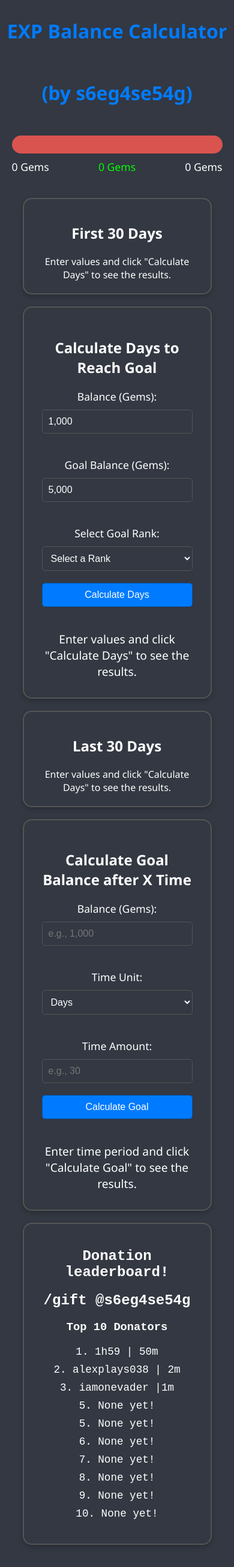
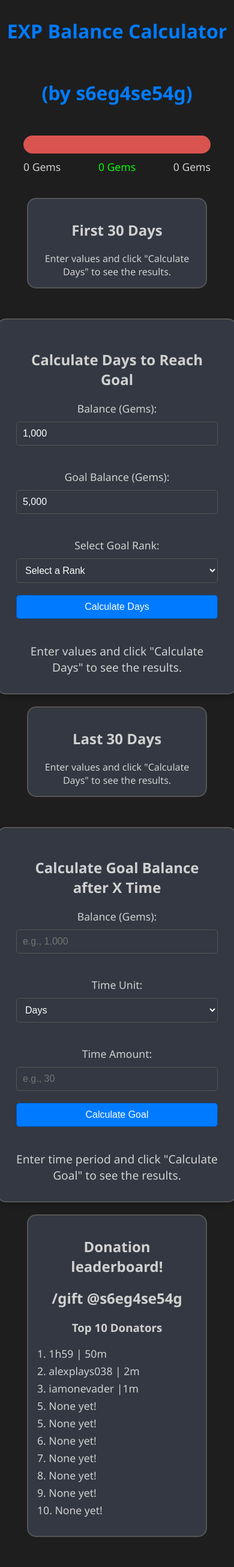
Before and after one commit to idk1251/idk1251.github.io, a PHP site: page / in a window 390 px wide. Shown: the whole page at 60% size. Before the commit the page ends 2576 px from the top, so only its background shows below. Run offline with PHP 8.4, Linux system fonts and the light colour scheme.

Commit message:
Update styles.css

```diff
--- a/styles.css
+++ b/styles.css
@@ -139,55 +139,32 @@ button:hover {
     color: #d1d1d1;
     border: 2px solid #555; /* Thicker border */
     max-width: 90%;
-    width: 400px;
+    max-height: 90%;
+    overflow: auto;
 }
 
-#closePopup {
-    margin-top: 20px;
+#donatePopup h2 {
+    margin-bottom: 20px;
 }
 
 .gui {
     background-color: #333842;
-    padding: 20px;
+    padding: 15px;
     border-radius: 15px;
-    box-shadow: 0 4px 8px rgba(0, 0, 0, 0.2);
     width: 300px;
     text-align: center;
     border: 2px solid #555; /* Thicker border */
     box-sizing: border-box;
-}
-
-.night-mode {
-    background-color: #333842;
-    color: #ffffff;
-}
-
-.leaderboard {
-    font-family: 'Courier New', Courier, monospace;
+    margin-bottom: 30px; /* Increased margin */
 }
 
 .leaderboard ul {
-    list-style-type: none;
+    list-style: none;
     padding: 0;
-    margin: 20px 0;
+    text-align: left;
 }
 
 .leaderboard li {
     font-size: 1.1em;
-    margin-bottom: 10px;
+    margin-bottom: 5px;
 }
-
-@media (max-width: 900px) {
-    .section-container {
-        flex-direction: column;
-        align-items: center;
-    }
-
-    .gui, .container {
-        width: 90%;
-    }
-
-    .progress-container {
-        width: 90%;
-    }
-}
```
